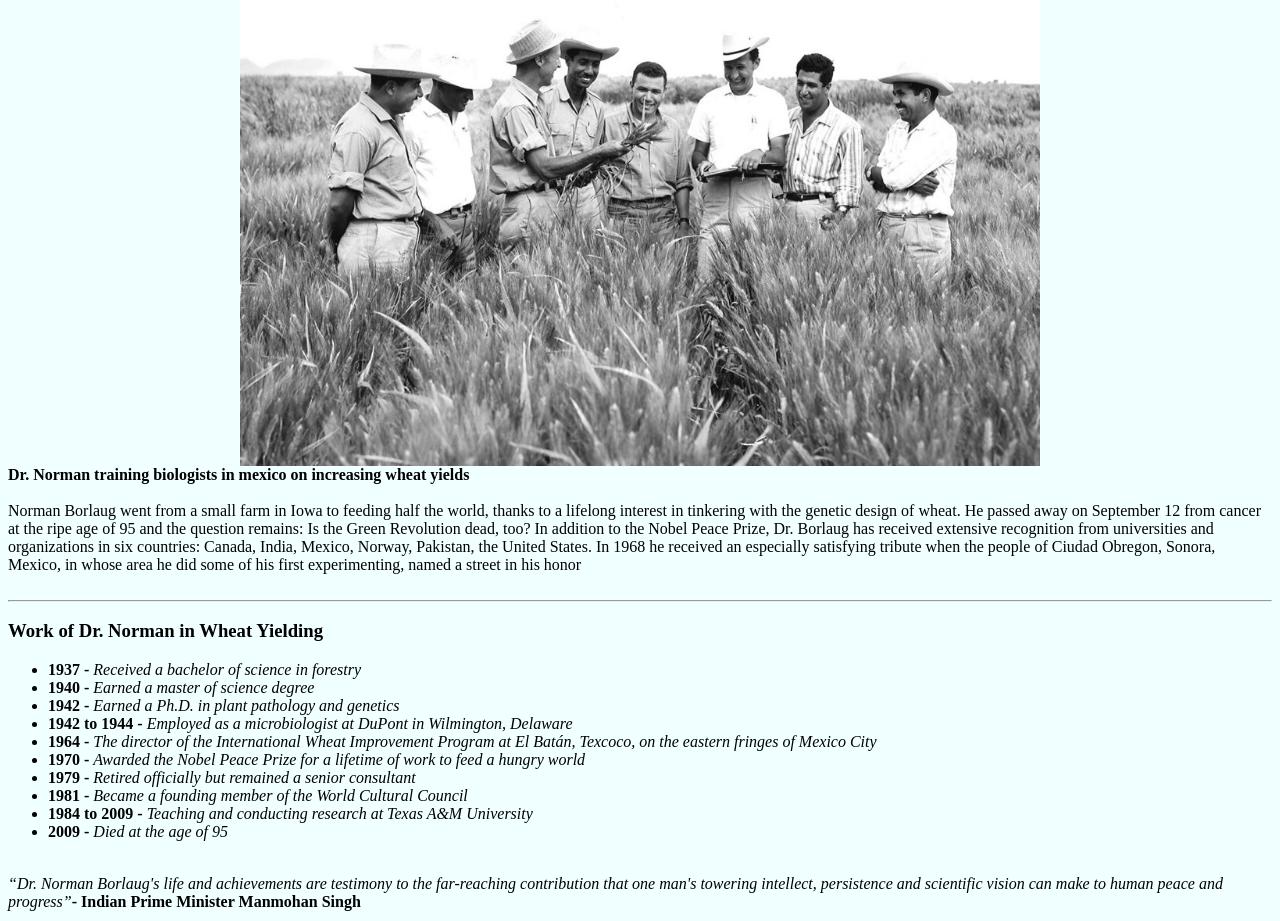
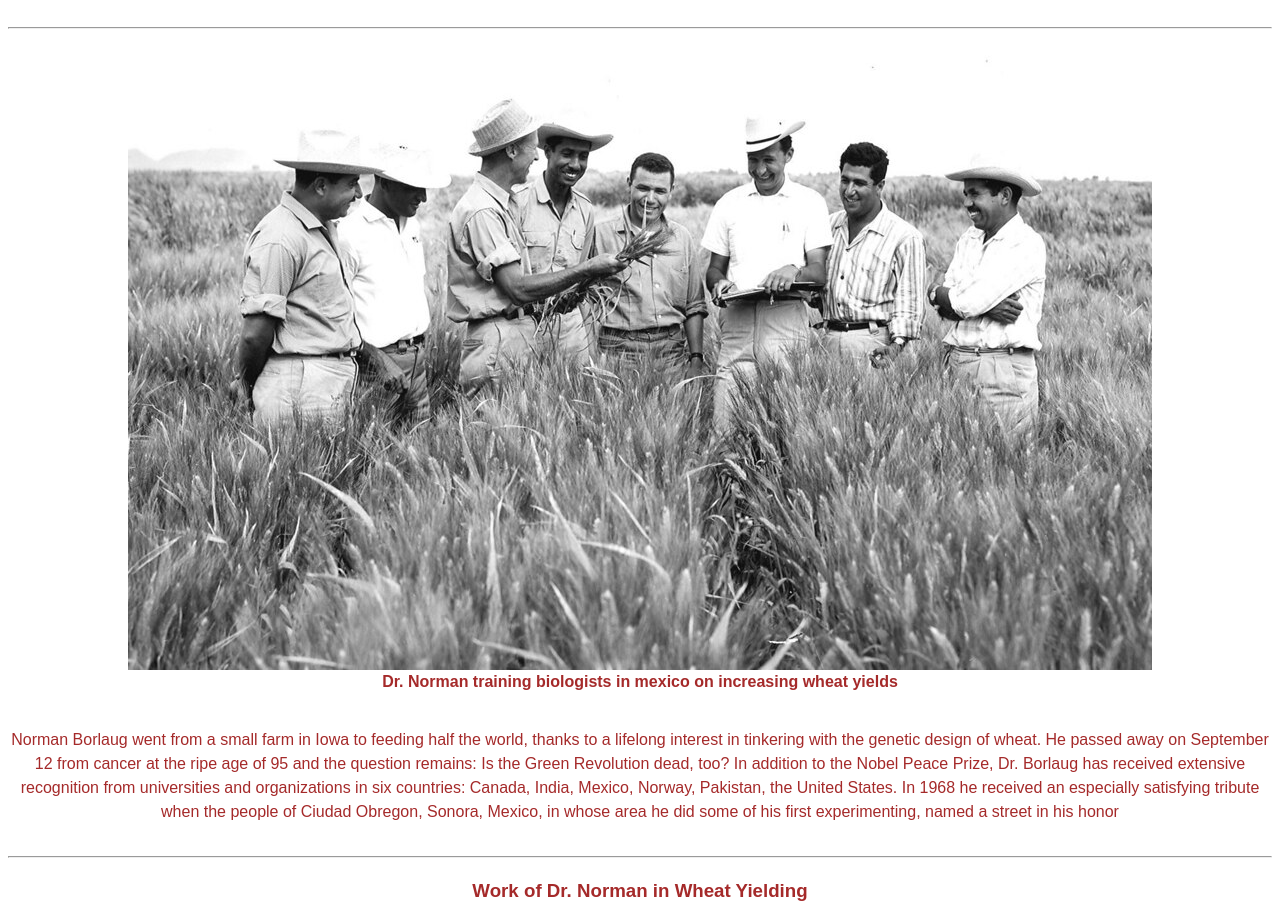
Before and after one commit to howiemwas/HTML-Assignment-1, a plain HTML site: page Tribute.html in a window 1280 px wide. Shown: the part 111-1032 px from the top of the page. Drawn offline with Linux system fonts and the light colour scheme.

Commit message:
final web

```diff
--- a/Style.css
+++ b/Style.css
@@ -1,5 +1,73 @@
-body{ background-color: azure
-}
-#image{width:100%; max-width: 800px;
+body{
+font-family: sans-serif;
+line-height: 1.5;
+text-align: center;
+color: brown;
 
 }
+
+
+}
+h1{
+    font-size: 4rem;
+    margin-bottom: 0;
+    font-style: italic;
+    color: blue
+}
+@media  (max-width:460p) {
+    h1:
+
+}
+h2{
+    font-size:3.25rem;
+}
+a:visited{
+    color: black
+}
+
+#title{
+    margin: 30px 8px;
+    padding: 15px;
+    border-radius: 5px;background-color: beige
+}
+#image{
+    Max-width:100%;
+Display:block;
+height: auto;
+margin:0 auto;
+
+}
+
+#img-div{
+    background-color: white;
+    padding:10px;
+    margin: 0
+}
+
+#img-caption{
+    margin: 15px 0 15px 0 ;
+
+    @media(max-width 460px)
+    #img-caption
+}
+
+#headline {
+    margin:50px 0;
+    text-align: center
+}
+ul{
+    max-width: 550px;
+    margin: 0 auto 50px auto;
+    text-align: left;
+    line-height: 1.6;
+    color: black
+}
+
+li{margin: 10px 0}
+
+blockquote{
+    font-style: italic;
+    max-width: 540px;
+    margin: 0 auto 50px auto;
+    text-align: left;
+}
--- a/Tribute.html
+++ b/Tribute.html
@@ -18,8 +18,9 @@
          <!--The img element should responsively resize, relative to the width of its parent element, without exceeding its original size-->
          <img id="image"src="images/Norman.jpg" style="display: block; margin-left: auto; margin-right: auto" alt="Norman picture">
          <!--Within the img-div element, I should see an element with a corresponding id="img-caption"that contains textual content describing the image shown in img-div-->
-                  <b id=img-caption >Dr. Norman training biologists in mexico on increasing wheat yields</b>
-        </div>
+         <figcaption><b id=img-caption >Dr. Norman training biologists in mexico on increasing wheat yields</b>
+         </div></figcaption>
+
 <br>
 <!--I should see an element with a corresponding id="tribute-info", which contains textual content describing the subject of the tribute page-->
 <p1 id="tribute-info"> Norman Borlaug went from a small farm in Iowa to feeding half the world, thanks to a lifelong interest in tinkering with the genetic design of wheat. He passed away on September 12 from cancer at the ripe age of 95 and the question remains: Is the Green Revolution dead, too? In addition to the Nobel Peace Prize, Dr. Borlaug has received extensive recognition from universities and organizations in six countries: Canada, India, Mexico, Norway, Pakistan, the United States. In 1968 he received an especially satisfying tribute when the people of Ciudad Obregon, Sonora, Mexico, in whose area he did some of his first experimenting, named a street in his honor</p1>
@@ -42,7 +43,7 @@
         </ul>
 </div>
 <br>
-<p3><em>“Dr. Norman Borlaug's life and achievements are testimony to the far-reaching contribution that one man's towering intellect, persistence and scientific vision can make to human peace and progress”</em><b>- Indian Prime Minister Manmohan Singh</b></p3>
+<blockquote> <em>“Dr. Norman Borlaug's life and achievements are testimony to the far-reaching contribution that one man's towering intellect, persistence and scientific vision can make to human peace and progress”</em><b>- Indian Prime Minister Manmohan Singh</em></blockquote>
 <BR></BR>
 <!--I should see an a element with a corresponding id="tribute-link", which links to an outside site that contains additional information about the subject of the tribute page. HINT: You must give your element an attribute of target and set it to _blank in order for your link to open in a new tab (i.e. target="_blank")-->
 <P4>If you have time, read more about Dr. Norman on his <a id="tribute-link" href="https://en.wikipedia.org/wiki/Norman_Borlaug" target="_blank" >Wikipedia entry</a>. </P4>
```
